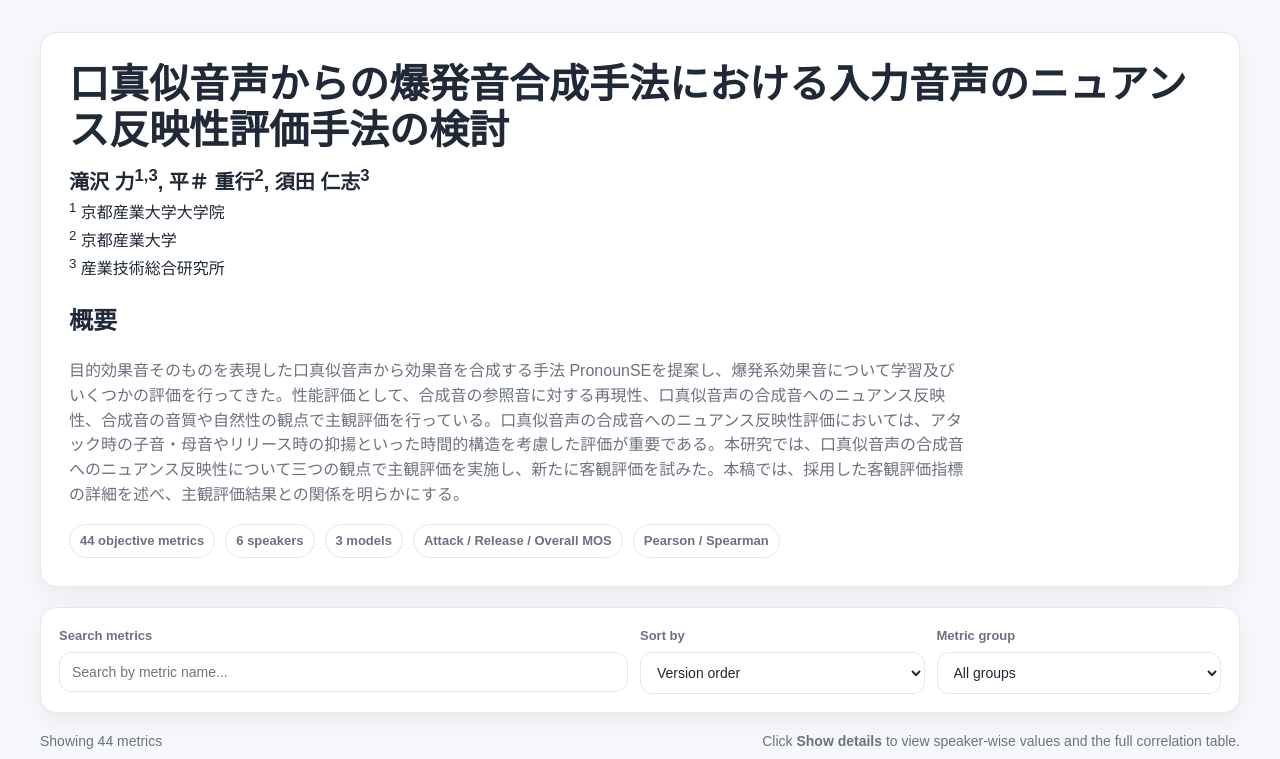
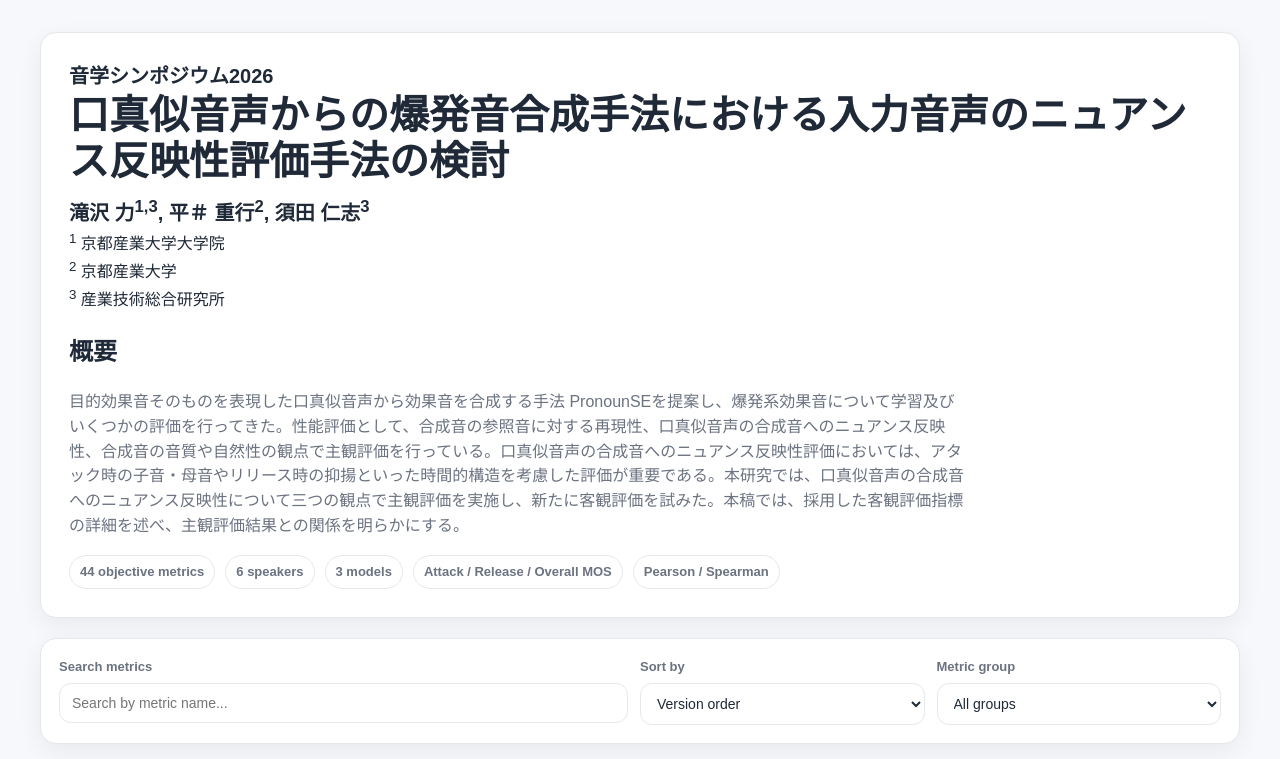
Before and after one commit to Jinmaro/sigmus146_takizawa, a plain HTML site: page docs/index.html in a window 1280 px wide. Shown: the top 759 px of the page. Drawn offline with Linux system fonts and the light colour scheme.

Commit message:
small fix

```diff
--- a/docs/index.html
+++ b/docs/index.html
@@ -126,6 +126,7 @@
 <body>
   <div class="container">
     <section class="hero">
+      <h3>音学シンポジウム2026</h3>
       <h1>口真似音声からの爆発音合成手法における入力音声のニュアンス反映性評価手法の検討</h1>
       <h3>滝沢 力<sup>1,3</sup>, 平＃ 重行<sup>2</sup>, 須田 仁志<sup>3</sup></h3>
       <p>
```
